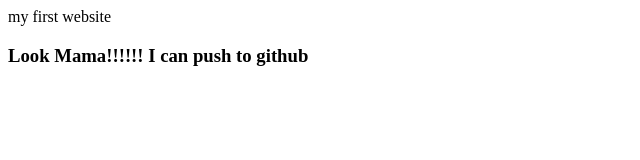
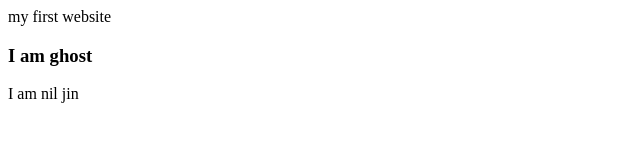
Before and after one commit to mejba2021/my-first-website, a plain HTML site: page index.html in a window 1280 px wide. Shown: the whole page, without its empty margins (0-640 px from the left). Drawn offline with Linux system fonts and the light colour scheme.

Commit message:
finally changing

```diff
--- a/index.html
+++ b/index.html
@@ -6,6 +6,7 @@
 </head>
 <body>
     <p>my first website</p>
-    <h3>Look Mama!!!!!! I can push to github</h3>
+    <h3>I am ghost</h3>
+    <p>I am nil jin</p>
 </body>
 </html>
```
